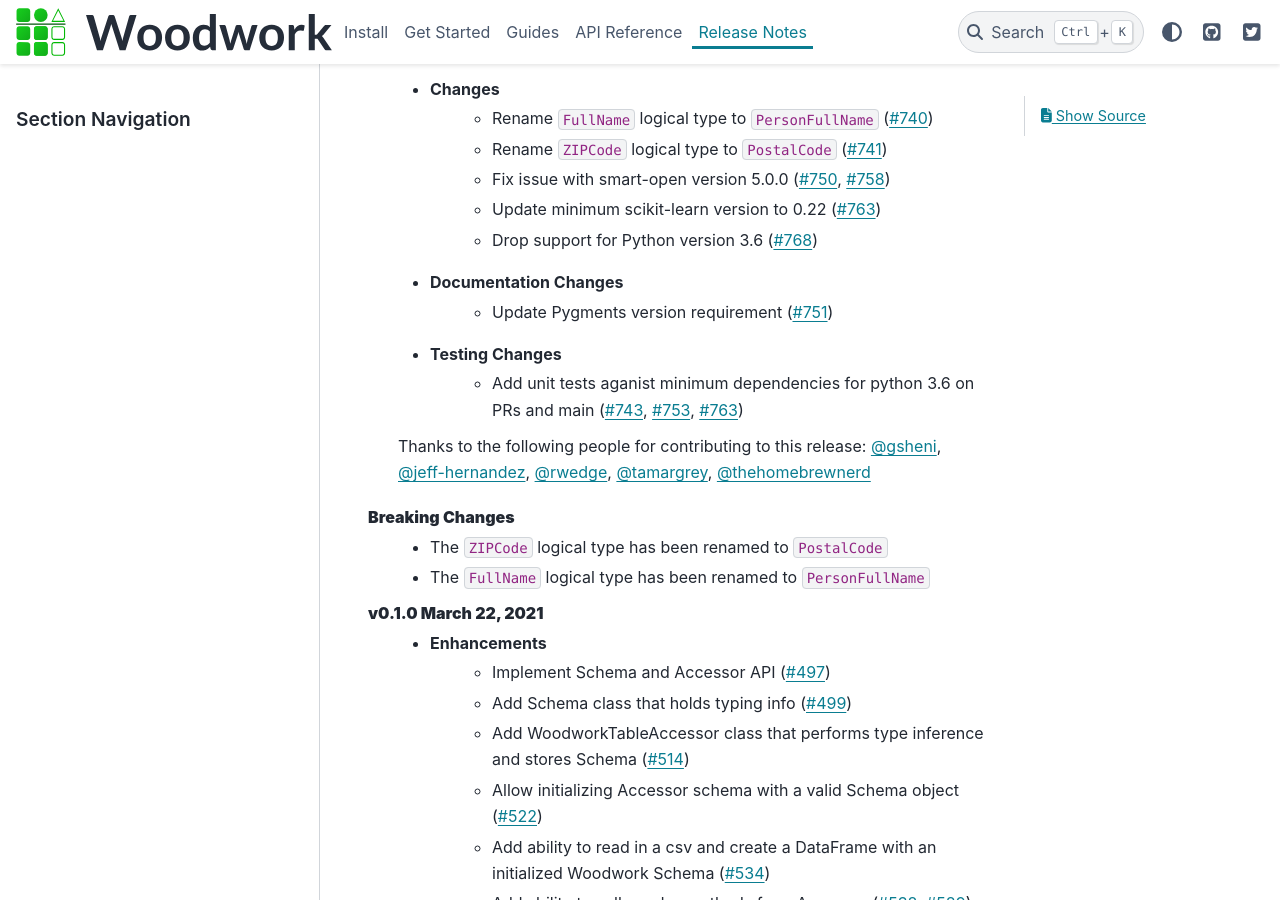
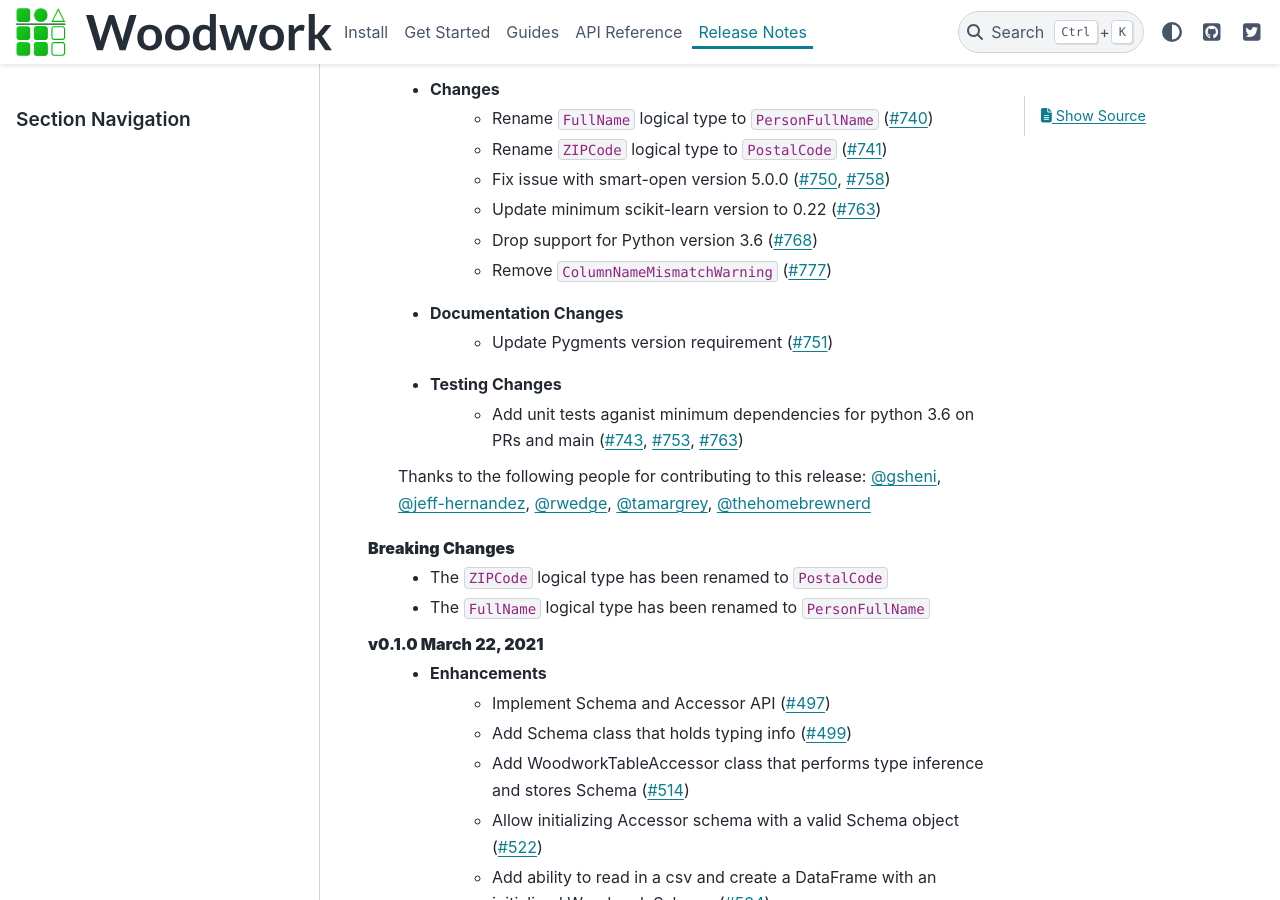
Before and after one commit to alteryx/woodwork, a Sphinx documentation site: the page built from docs/source/release_notes.rst, in a window 1280 px wide and 900 px high, scrolled down 397 px. Built offline with Sphinx 7.4.7 and the PyData theme 0.15.4, drawn with Linux system fonts in a browser that asks for light colours; comment, search, counter and statistics services are not loaded.

Commit message:
update release notes

```diff
--- a/docs/source/release_notes.rst
+++ b/docs/source/release_notes.rst
@@ -15,6 +15,7 @@ Release Notes
         * Fix issue with smart-open version 5.0.0 (:pr:`750`, :pr:`758`)
         * Update minimum scikit-learn version to 0.22 (:pr:`763`)
         * Drop support for Python version 3.6 (:pr:`768`)
+        * Remove ``ColumnNameMismatchWarning`` (:pr:`777`)
     * Documentation Changes
         * Update Pygments version requirement (:pr:`751`)
     * Testing Changes
```
